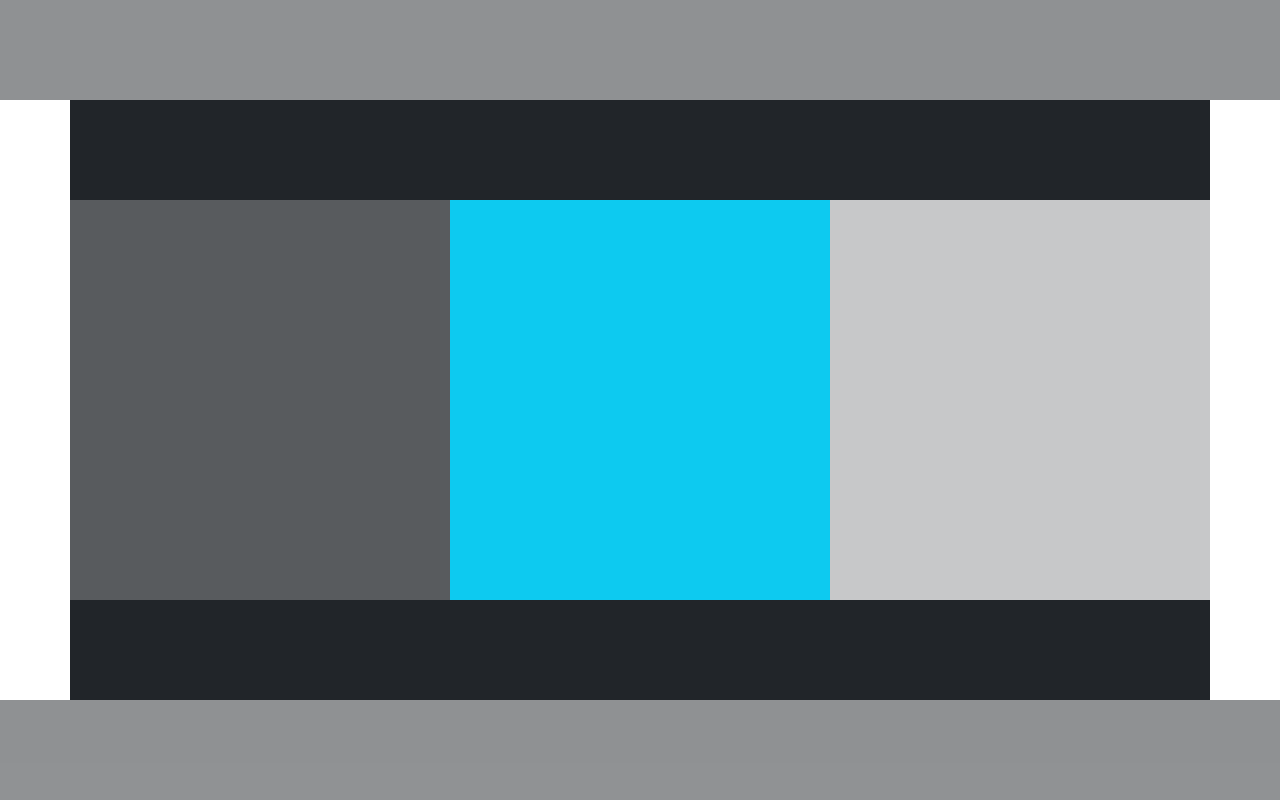
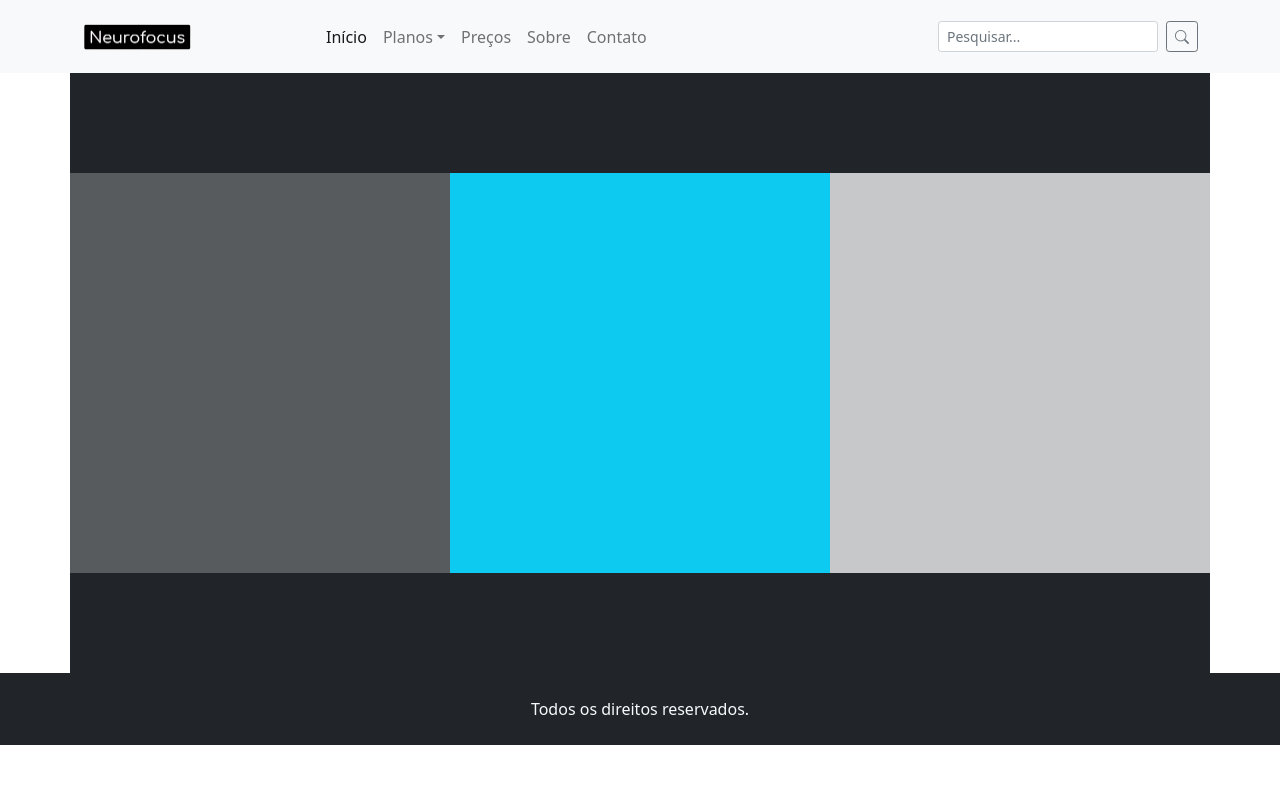
Before and after one commit to ornan-matos/bootstrap_project, a plain HTML site: page index.html in a window 1280 px wide. Drawn offline with nearby package versions, Linux system fonts and the light colour scheme.

Commit message:
feature:adicionar navbar responsiva com logo e botões

```diff
--- /dev/null
+++ b/css/style.css
@@ -0,0 +1,8 @@
+
+.h400 {
+    height: 400px;
+}
+
+.h100 {
+    height: 100px;
+}
--- a/index.html
+++ b/index.html
@@ -3,31 +3,118 @@
 
 <head>
   <meta charset="utf-8">
-  <meta name="viewport" content="width=device-width">
-  	<link href="https://cdn.jsdelivr.net/npm/bootstrap@5.1.3/dist/css/bootstrap.min.css" rel="stylesheet"
+  <meta name="viewport" content="width=device-width,  initial-scale=1">
+
+  <!--CSS Bootstrap - CDN-->
+  <link href="https://cdn.jsdelivr.net/npm/bootstrap@5.1.3/dist/css/bootstrap.min.css" rel="stylesheet"
 	      integrity="sha384-1BmE4kWBq78iYhFldvKuhfTAU6auU8tT94WrHftjDbrCEXSU1oBoqyl2QvZ6jIW3" crossorigin="anonymous">
 
-	<script src="https://cdn.jsdelivr.net/npm/bootstrap@5.1.3/dist/js/bootstrap.bundle.min.js"
+  <link rel="stylesheet" href="https://cdn.jsdelivr.net/npm/bootstrap-icons@1.10.5/font/bootstrap-icons.css">
+
+  <!--Javascript Bootstrap - CDN-->
+  <script src="https://cdn.jsdelivr.net/npm/bootstrap@5.1.3/dist/js/bootstrap.bundle.min.js"
 	        integrity="sha384-ka7Sk0Gln4gmtz2MlQnikT1wXgYsOg+OMhuP+IlRH9sENBO0LRn5q+8nbTov4+1p"
 	        crossorigin="anonymous" defer></script>
-  <style>
-    .h400 {
-      height: 400px;
-    }
 
-    .h100 {
-      height: 100px;
-    }
-  </style>
-  <title>Boostrap 5 no Replit</title>
+
+  <link rel="stylesheet" href="css/style.css">
+
+
+  <title>NeuroFocus</title>
+
 </head>
 
 <body>
 
-  <header>
-    <div class="col-12 bg-dark bg-opacity-50 h100"></div>
-  </header>
+  <!-- Cabeçalho - Inicio -->
+  <!-- Navbar -->
+<nav class="navbar navbar-expand-lg navbar-light bg-light py-3 sticky-top">
+  <div class="container">
+    <!-- Logotipo -->
+    <a class="navbar-brand" href="#">
+      <img src="img/logo.png" alt="Logo" width="50%" class="d-inline-block align-middle">
+    </a>
 
+    <!-- Botão hambúrguer -->
+    <button class="navbar-toggler" type="button" data-bs-toggle="collapse" data-bs-target="#navbarMenu"
+            aria-controls="navbarMenu" aria-expanded="false" aria-label="Alternar navegação">
+      <span class="navbar-toggler-icon"></span>
+    </button>
+
+    <!-- Itens do menu -->
+
+    <div class="collapse navbar-collapse" id="navbarMenu">
+      <ul class="navbar-nav mb-2 mb-lg-0 align-items-center">
+        <li class="nav-item">
+          <a class="nav-link active" aria-current="page" href="#">Início</a>
+        </li>
+        <li class="nav-item dropdown">
+          <a class="nav-link dropdown-toggle" data-bs-toggle="dropdown" href="#">Planos</a>
+          <ul class="dropdown-menu dropdown-menu-start">
+            <li><a href="#" class="dropdown-item">Grátis</a></li>
+            <li><a href="#" class="dropdown-item">Pro</a></li>
+            <li><a href="#" class="dropdown-item">Premium</a></li>
+          </ul>
+        </li>
+        <li class="nav-item">
+          <a class="nav-link" href="#">Preços</a>
+        </li>
+        <li class="nav-item">
+          <a class="nav-link" href="#">Sobre</a>
+        </li>
+        <li class="nav-item">
+          <a class="nav-link" href="#">Contato</a>
+        </li>
+      </ul>
+    </div>
+
+
+
+
+      <!----------------------------------->
+      <div class="collapse navbar-collapse" id="navbarMenu">
+        <ul class="navbar-nav ms-auto mb-2 mb-lg-0 dropdown-menu-end align-items-center">
+
+          <!-- Pesquisa visível no desktop -->
+          <li class="nav-item d-none d-lg-block ms-3">
+            <form class="d-flex">
+              <input class="form-control form-control-sm me-2" type="search" placeholder="Pesquisar...">
+              <button class="btn btn-outline-secondary btn-sm" type="submit">
+                <i class="bi bi-search"></i>
+              </button>
+
+            </form>
+          </li>
+
+          <!-- Botão de pesquisa para mobile -->
+          <li class="nav-item d-lg-none">
+            <button class="btn btn-outline-secondary w-100 mt-2" type="button" data-bs-toggle="collapse"
+                    data-bs-target="#searchCollapse" aria-expanded="false" aria-controls="searchCollapse">
+              <i class="bi bi-search"></i>
+            </button>
+          </li>
+
+          <!-- Barra de pesquisa colapsável para mobile -->
+          <li class="nav-item w-100 d-lg-none">
+            <div class="collapse mt-2" id="searchCollapse">
+              <form class="d-flex">
+                <input class="form-control me-2" type="search" placeholder="Pesquisar...">
+                <button class="btn btn-outline-secondary" type="submit">Buscar
+                </button>
+
+              </form>
+            </div>
+          </li>
+
+        </ul>
+    </div>
+  </div>
+</nav>
+
+<!--Navbar FIM-->
+
+
+  <!--Conteúdo Inicio-->
   <main>
     <div class="container">
       <div class="row">
@@ -46,10 +133,15 @@
       </div>
     </div>
   </main>
+  <!--Conteúdo FIM-->
 
-  <footer>
-    <div class="col-12 bg-dark bg-opacity-50 h100"></div>
+  <!--Rodapé Inicio-->
+  <footer class="p-4 bg-dark text-light text-center sticky-bottom">
+    Todos os direitos reservados.
   </footer>
+  <!--Rodapé FIM-->
+
+
 
 </body>
 
```
Also changed, not shown: img/logo.png (added).
